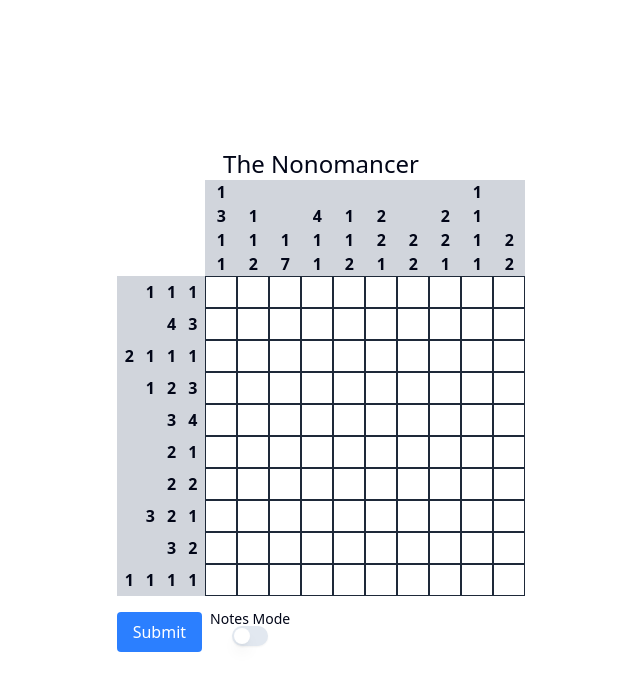
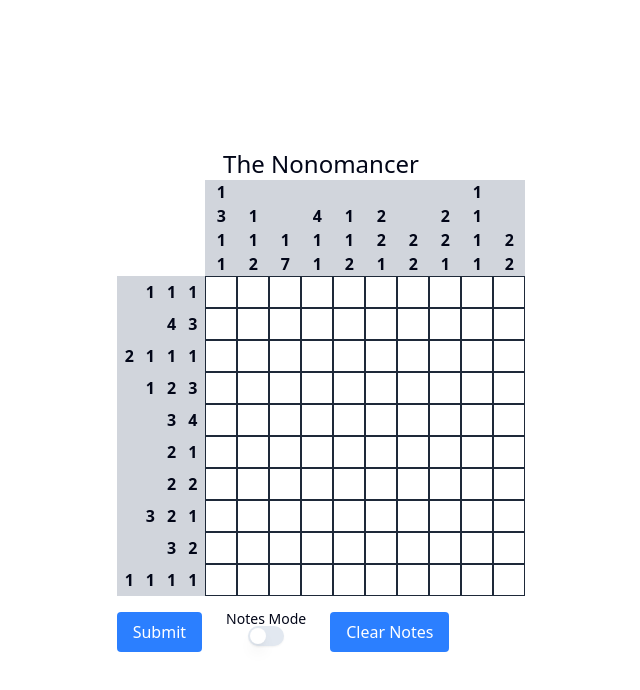
Before and after one commit to Carth501/super-nonogram, a React (Vite) app in the folder super-nonogram/: page / in a window 1280 px wide. Shown: the top 690 px of the page, without its empty margins (319-959 px from the left). Built offline with nearby package versions, Linux system fonts and the light colour scheme.

Commit message:
Add clear notes functionality and adjust layout in Board component

```diff
--- a/super-nonogram/src/components/Board.tsx
+++ b/super-nonogram/src/components/Board.tsx
@@ -13,6 +13,7 @@ const Board: React.FC = () => {
   const newPuzzle = useSquareStore((state) => state.newPuzzle);
   const noteMode = useSquareStore((state) => state.noteMode);
   const setNoteMode = useSquareStore((state) => state.setNoteMode);
+  const clearAllNotes = useSquareStore((state) => state.clearAllNotes);
 
   const handleSubmit = () => {
     const isCorrect = checkSolution();
@@ -65,7 +66,7 @@ const Board: React.FC = () => {
         >
           Submit
         </button>
-        <div className="flex flex-col items-center pl-2 pr-2">
+        <div className="ml-4 pl-2 pr-2 flex flex-col items-center">
           <Label htmlFor="notes-mode">Notes Mode</Label>
           <Switch
             id="notes-mode"
@@ -73,6 +74,12 @@ const Board: React.FC = () => {
             onCheckedChange={setNoteMode}
           />
         </div>
+        <button
+          className="ml-4 px-4 py-2 bg-blue-500 text-white rounded"
+          onClick={clearAllNotes}
+        >
+          Clear Notes
+        </button>
         {solved && (
           <button
             className="ml-4 px-4 py-2 bg-green-500 text-white rounded"
--- a/super-nonogram/src/store.ts
+++ b/super-nonogram/src/store.ts
@@ -24,6 +24,7 @@ interface SquareStore {
   checkSolution: () => boolean;
   newPuzzle: () => void;
   setNoteMode: (noteMode: boolean) => void;
+  clearAllNotes: () => void;
 }
 
 const createEmptySquares = (): SquareState[][] => {
@@ -213,6 +214,17 @@ export const useSquareStore = create<SquareStore>((set) => ({
     });
   },
   setNoteMode: (noteMode: boolean) => set({ noteMode }),
+  clearAllNotes: () =>
+    set((state) => {
+      const newSquares = state.squares.map((row) =>
+        row.map((cell) =>
+          cell === SquareState.NOTE_MARKED || cell === SquareState.NOTE_FLAGGED
+            ? SquareState.EMPTY
+            : cell
+        )
+      );
+      return { squares: newSquares };
+    }),
 }));
 
 useSquareStore.getState().newPuzzle();
```
